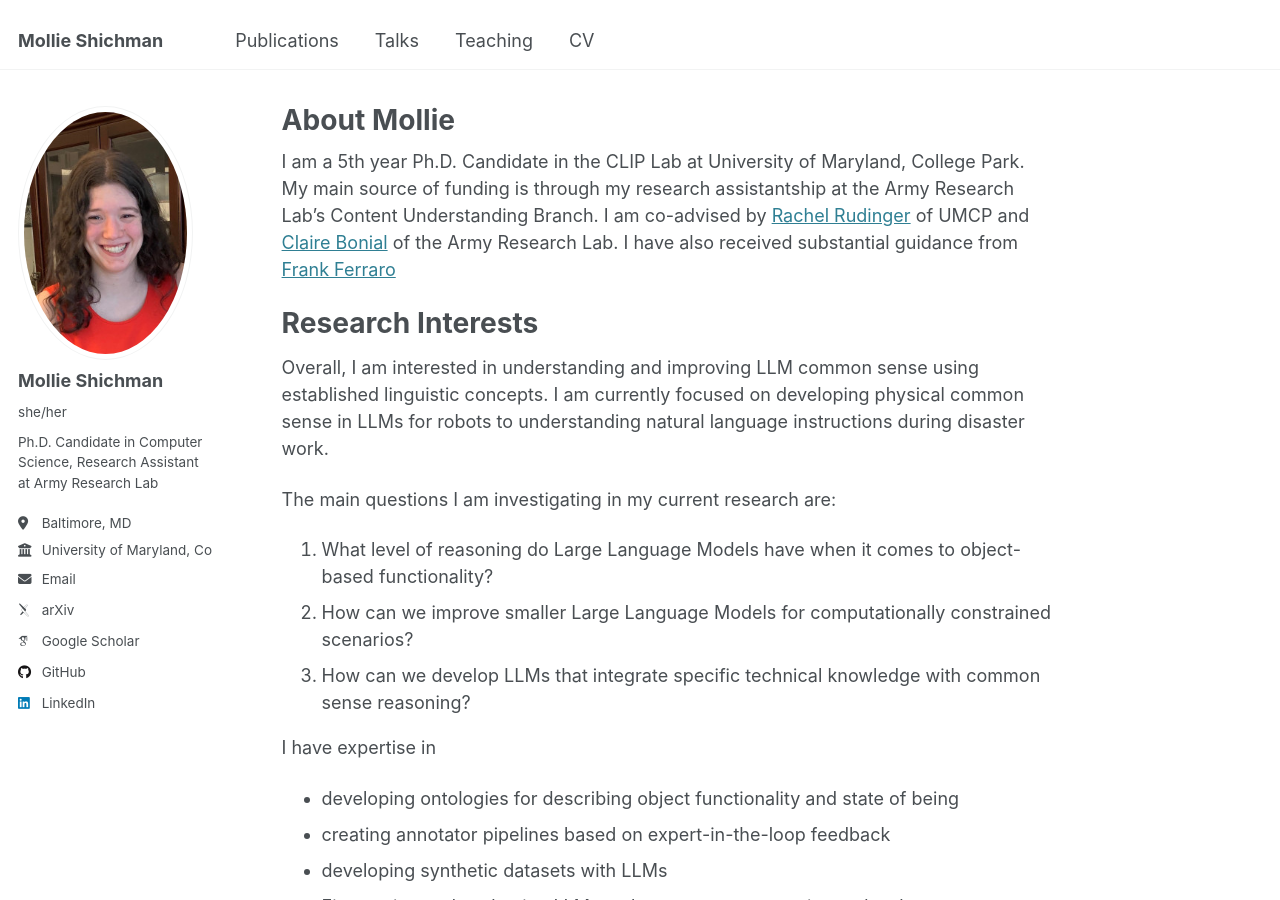
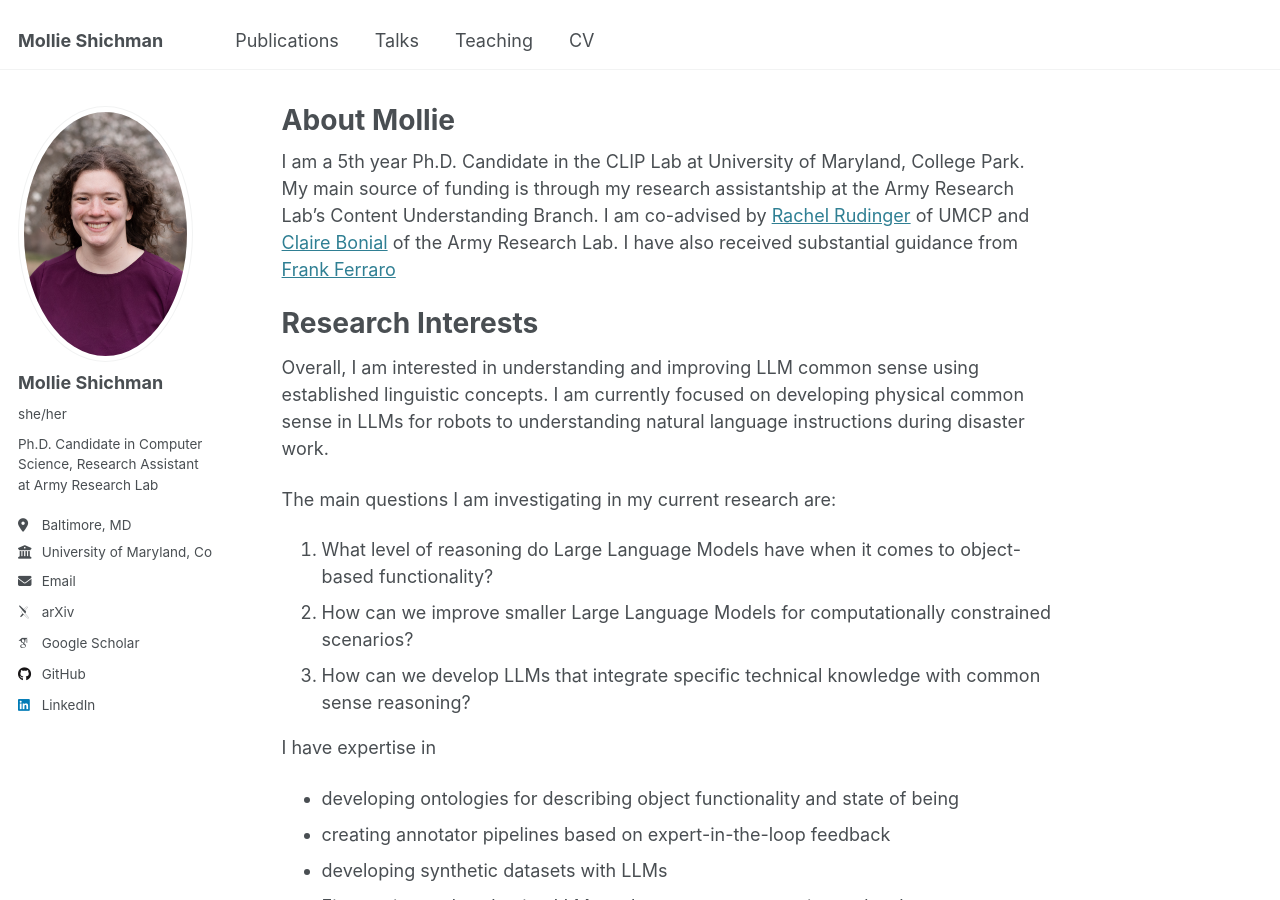
Before and after one commit to mshich1/mshich1.github.io, a Jekyll site: the page built from _pages/about.md, in a window 1280 px wide and 900 px high. Built offline with Jekyll 4.4.1, drawn with Linux system fonts in a browser that asks for light colours; some web fonts are replaced.

Commit message:
Update _config.yml with new profile pic

```diff
--- a/_config.yml
+++ b/_config.yml
@@ -22,7 +22,7 @@ repository               : "mshich1/mshich1.github.io"
 #               Additional customization can be done by editing /_includes/author-profile.html
 author:
   # Biographic information
-  avatar           : "Mollie_Shichman_2.jpg"
+  avatar           : "DSC_1202.jpg"
   name             : "Mollie Shichman"
   pronouns         : "she/her"
   bio              : "Ph.D. Candidate in Computer Science, Research Assistant at Army Research Lab"
```
